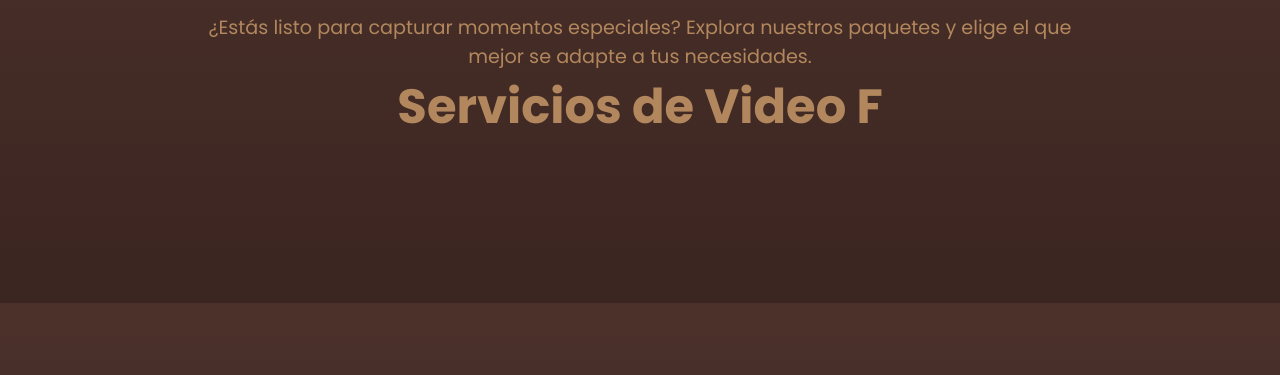
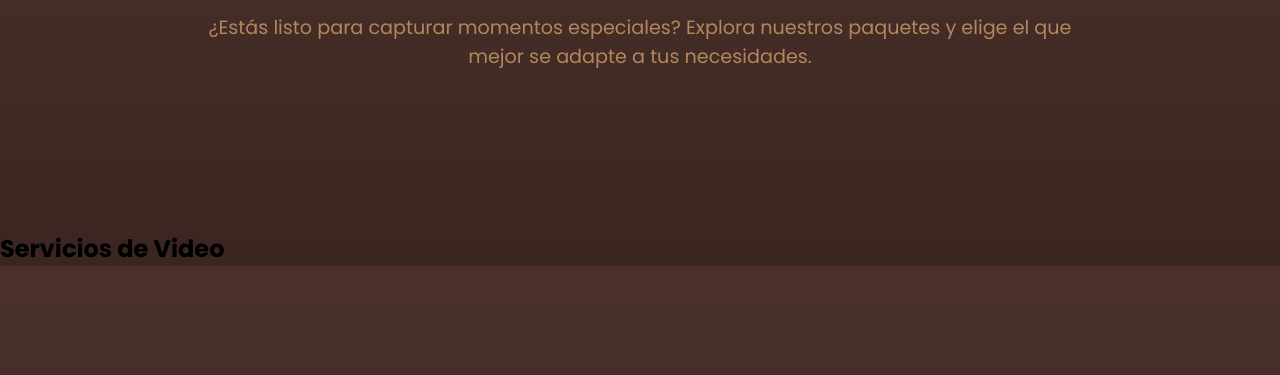
Before and after one commit to HelenMiranda00/Portafolio, a website with bundled scripts: page html/services.html in a window 1280 px wide. Shown: the part 155-530 px from the top of the page. Built offline with nearby package versions, Linux system fonts and the light colour scheme; no server answers.

Commit message:
Update services.html

```diff
--- a/html/services.html
+++ b/html/services.html
@@ -69,12 +69,12 @@
                 <h2>Servicios de Fotografía</h2>
                 <p>¿Estás listo para capturar momentos especiales? Explora nuestros paquetes y elige el que mejor se
                     adapte a tus necesidades.
-              <h2>Servicios de Video F</h2>
                 </p>
             </hgroup>
             <div class="packages"></div>
         </div>
     </section>
+     <h2>Servicios de Video </h2>
     <script type="module" src="../js/services.js"></script>
     <script type="module" src="../js/menuMobile.js"></script>
 </body>
```
